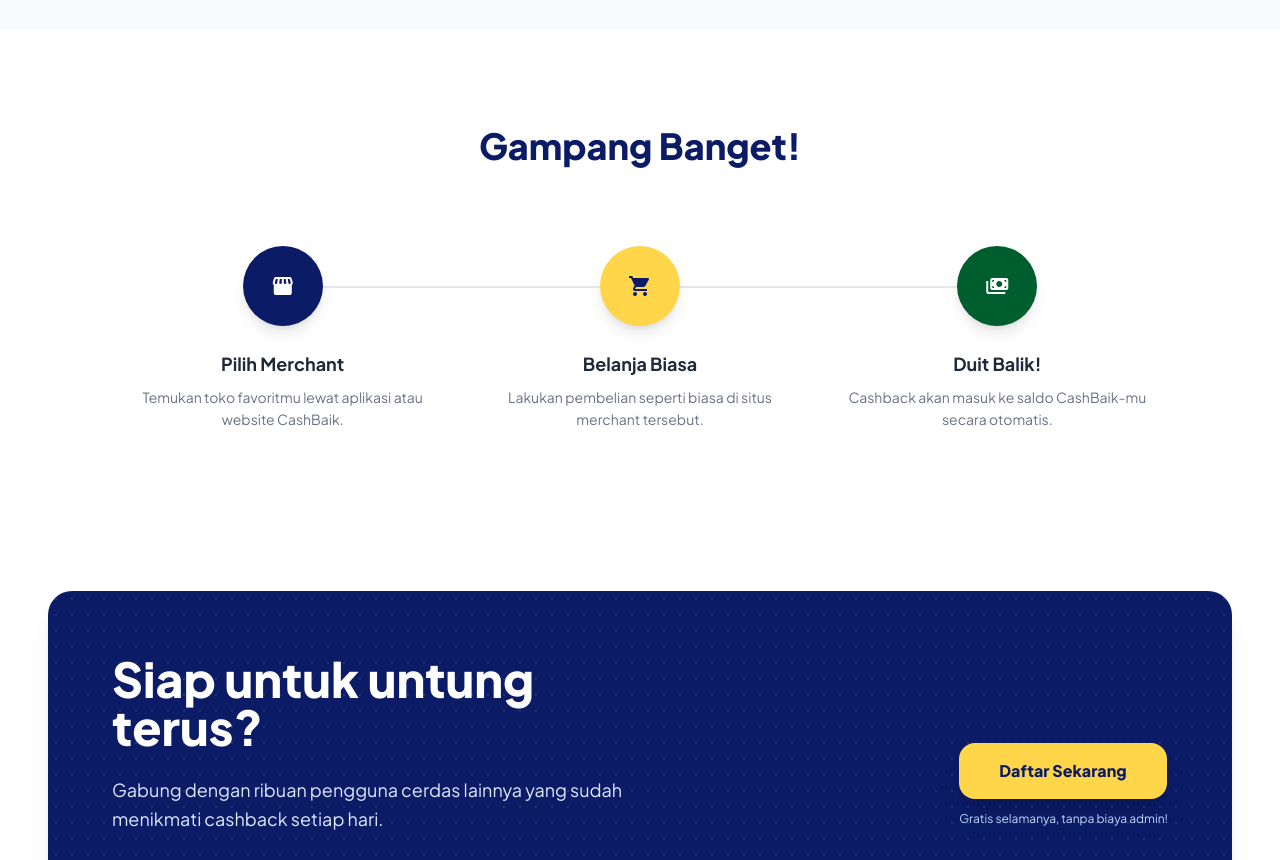
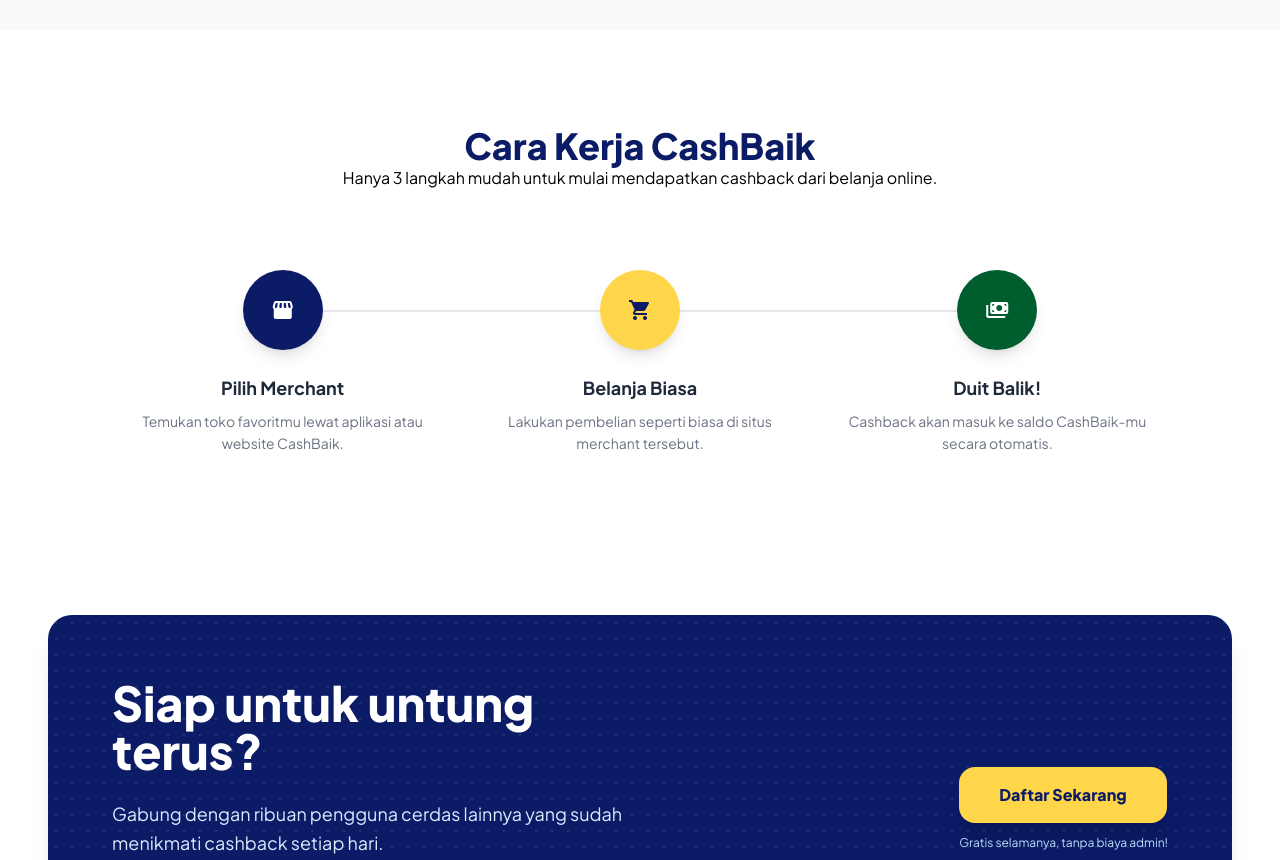
Before and after one commit to rosalindahayin58-source/CashBaik.com, a Vue app: page / in a window 1280 px wide. Shown: the part 1200-2060 px from the top of the page. Built offline with nearby package versions, Linux system fonts and the light colour scheme.

Commit message:
Update HowItworks.vue

```diff
--- a/src/components/HowItWorks.vue
+++ b/src/components/HowItWorks.vue
@@ -3,7 +3,9 @@
     <div class="max-w-7xl mx-auto px-6 md:px-12">
       <!-- Section Header -->
       <div class="text-center max-w-2xl mx-auto mb-20">
-        <h2 class="text-4xl font-extrabold text-[#0b1b66]">Gampang Banget!</h2>
+        <h2 class="text-4xl font-extrabold text-[#0b1b66]">Cara Kerja CashBaik</h2>
+        <p>Hanya 3 langkah mudah untuk mulai mendapatkan cashback dari belanja online.
+        </p>
       </div>
 
       <!-- Steps Flow -->
```
